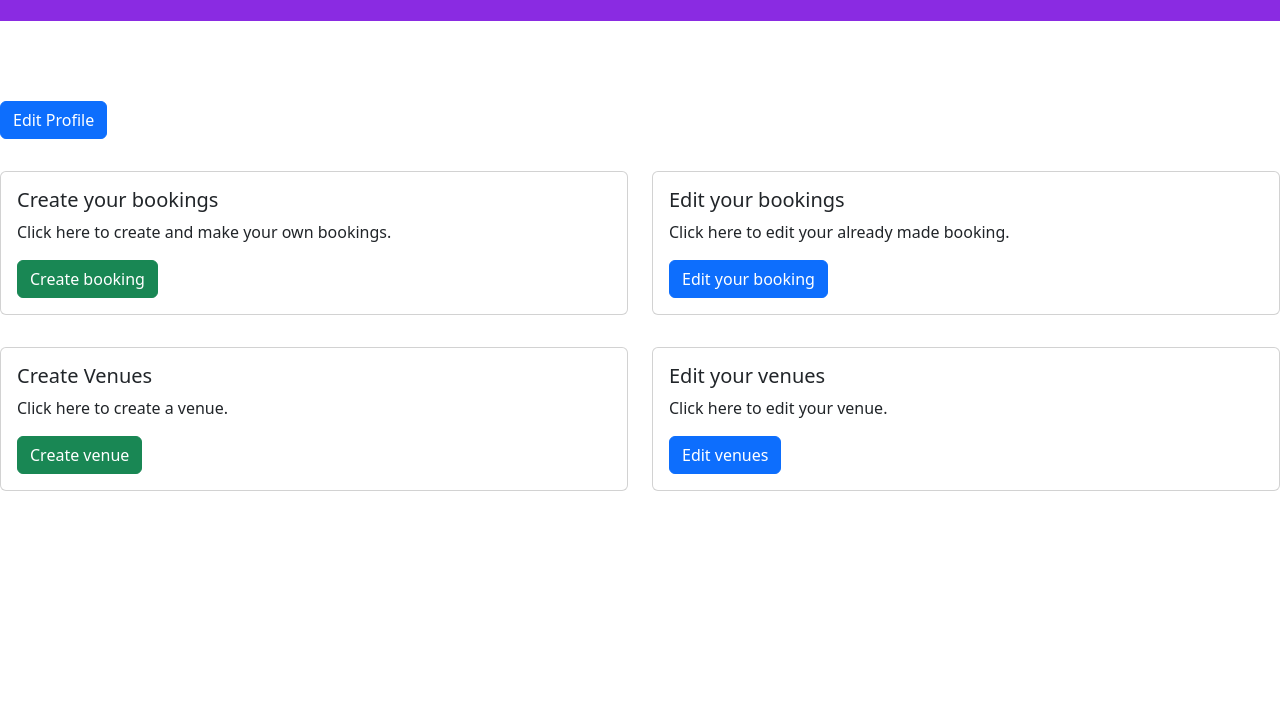
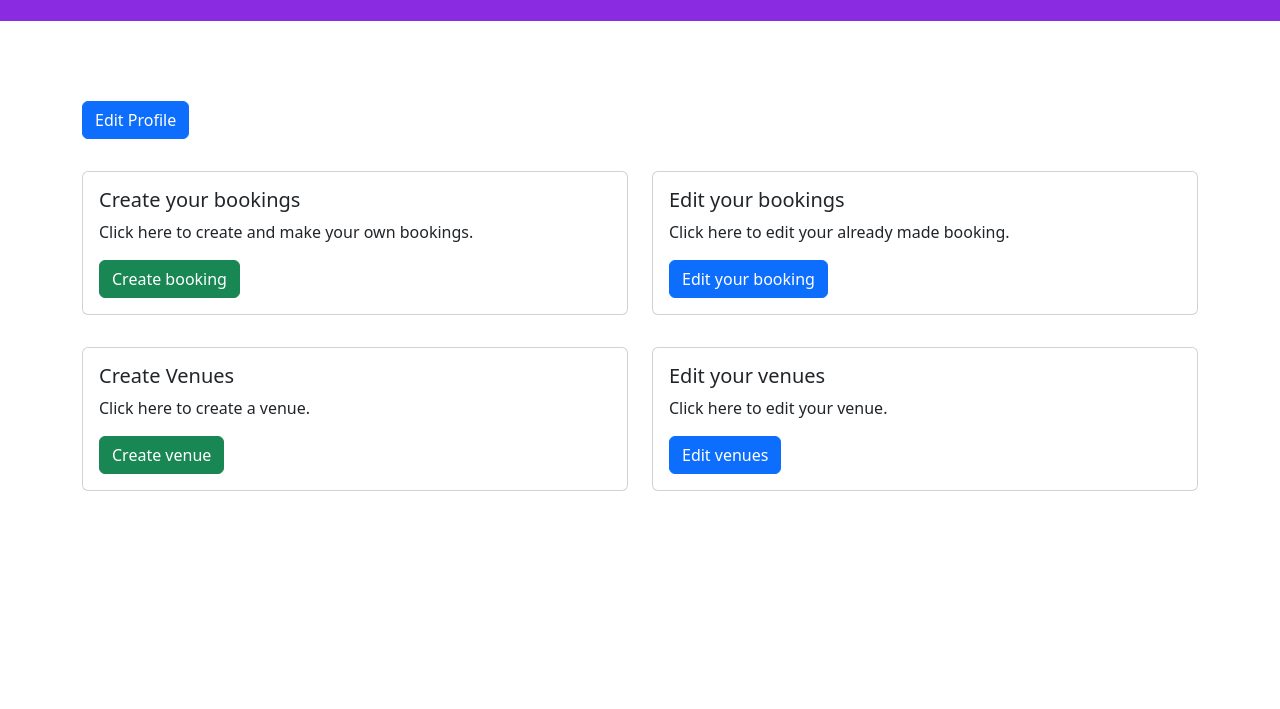
Before and after one commit to Mare94/project-exam2-Morten-Sandstedt, a website: page profile/index.html in a window 1280 px wide. Shown: the part 91-800 px from the top of the page. Drawn offline with nearby package versions, Linux system fonts and the light colour scheme.

Commit message:
added container

```diff
--- a/profile/index.html
+++ b/profile/index.html
@@ -49,6 +49,8 @@
     </nav>
 
     <main>
+
+        <div class="container">
             <div class="img-wrapper col-12">
                 <div class="col-6 d-grid gap-2 d-dm-block profile">
                     <a href="/profile/edit/"><button class="btn btn-primary">Edit Profile</button></a>
@@ -104,7 +106,7 @@
                 </div>
 
             </div>
-
+        </div>
 
 
 
```
Lines whose indentation alone changed are shown as unchanged.
